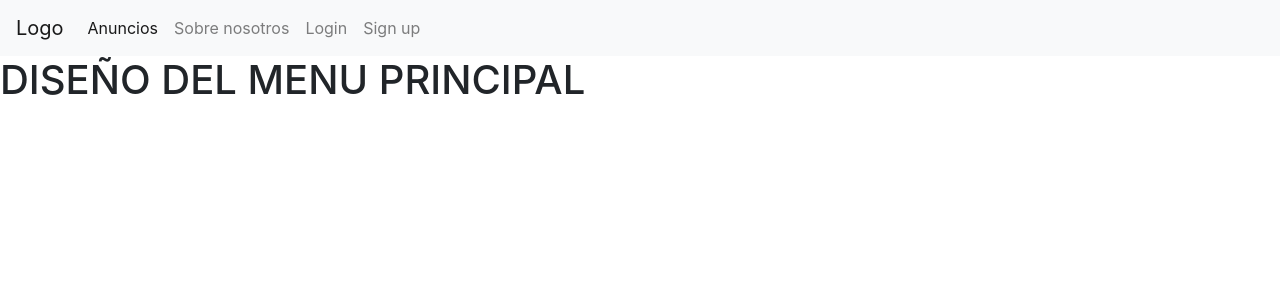
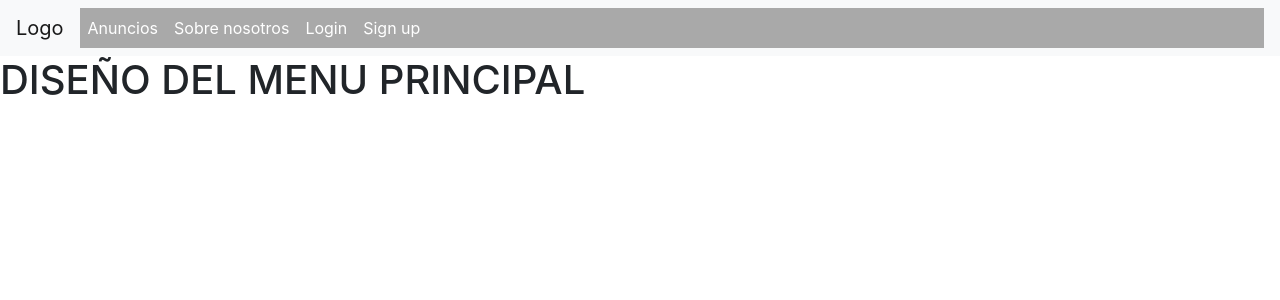
Before and after one commit to Anexo01/angular-proyecto, an Angular app: page /home in a window 1280 px wide. Shown: the top 300 px of the page. Built offline with nearby package versions, Linux system fonts and the light colour scheme.

Commit message:
Temp1 login

```diff
--- a/src/app/app.module.ts
+++ b/src/app/app.module.ts
@@ -9,6 +9,7 @@ import { HomeComponent } from './home/home.component';
 import { LoginComponent } from './login/login.component';
 import { SignupComponent } from './signup/signup.component';
 import { MenuComponent } from './menu/menu.component';
+import { ReactiveFormsModule } from '@angular/forms';
 
 @NgModule({
   declarations: [
@@ -22,7 +23,8 @@ import { MenuComponent } from './menu/menu.component';
   imports: [
     BrowserModule,
     AppRoutingModule,
-    NgbModule
+    NgbModule,
+    ReactiveFormsModule
   ],
   providers: [],
   bootstrap: [AppComponent]
--- /dev/null
+++ b/src/app/interface.ts
@@ -0,0 +1,4 @@
+export interface Interface {
+    email: string;
+    password: string;
+}
--- a/src/app/login/login.component.html
+++ b/src/app/login/login.component.html
@@ -1 +1,19 @@
-<p>login works!</p>
+<div class="container-wrapper container d-flex justify-content-center align-items-center">
+    <div class="form-marges text-center">
+      <div class="alert alert-primary" role="alert">
+        Validació
+      </div>
+      <form [formGroup]="loginForm" (submit)="submit()" >
+        <!--(submit) és un event que es desperta quan un butto de tipus submit és clicat-->
+        <div class="form-group">
+          <input type="email" class="form-control" id="email-input" placeholder="Entra Email" formControlName="email">
+        </div>
+        <div class="form-group">
+          <input type="password" class="form-control" id="password-input" placeholder="Entra la contrassenya" formControlName="password">
+        </div>
+        <button type="submit" class="btn btn-primary" [disabled]="!loginForm.valid">Validar credencials</button>
+      </form>
+    <!--  <h1>{{loginForm.value.email}}</h1> -->
+      <small><a routerLink="/signup">Crear un compte nou</a></small>
+    </div>
+  </div>
--- a/src/app/login/login.component.ts
+++ b/src/app/login/login.component.ts
@@ -1,4 +1,6 @@
 import { Component, OnInit } from '@angular/core';
+import { FormBuilder, FormGroup, Validators } from '@angular/forms';
+import { UsuarisService } from '../usuaris.service';
 
 @Component({
   selector: 'app-login',
@@ -6,10 +8,27 @@ import { Component, OnInit } from '@angular/core';
   styleUrls: ['./login.component.css']
 })
 export class LoginComponent implements OnInit {
-
-  constructor() { }
-
+  public loginForm: FormGroup;
+  email: ''
+  password: ''
+  constructor(public usuaris: UsuarisService,private fb: FormBuilder,) { }
   ngOnInit(): void {
+    this.crearFormulari();
   }
-
+  private crearFormulari(): void {
+    this.loginForm = this.fb.group(
+      {
+        email: ['', [Validators.required, Validators.email]],
+        password: ['', [Validators.required, Validators.minLength(8)]]
+      }
+    );
+  }
+  public submit():void{
+    const {email, password} = this.loginForm.value;
+    this.usuaris.validarUsuari(email,password).subscribe((resultat)=>{
+      localStorage.setItem('email',resultat.email);
+      localStorage.setItem('token',resultat.token);
+      this.ngOnInit();
+    })
+  }
 }
--- a/src/app/menu/menu.component.css
+++ b/src/app/menu/menu.component.css
@@ -0,0 +1,6 @@
+div{
+    background-color:darkgrey;
+}
+a{
+    color:azure;
+}
--- a/src/app/menu/menu.component.html
+++ b/src/app/menu/menu.component.html
@@ -3,17 +3,17 @@
     <div class="collapse navbar-collapse" id="navbarSupportedContent">
       <ul class="navbar-nav mr-auto">
         <li class="nav-item active">
-          <a class="nav-link" href="/vacants">Anuncios</a>
+          <a class="nav-link text-white" href="/vacants">Anuncios</a>
         </li>
         <li class="nav-item">
-          <a class="nav-link" href="/home">Sobre nosotros</a>
+          <a class="nav-link text-white" href="/home">Sobre nosotros</a>
         </li>
-        <li class="nav-item">
-          <a class="nav-link" href="/login">Login</a>
-        </li>
-        <li class="nav-item">
-          <a class="nav-link" href="/signup">Sign up</a>
-        </li>
+          <li style="text-align:right" class="nav-item">
+            <a class="nav-link text-white" href="/login">Login</a>
+          </li>
+          <li style="text-align:right" class="nav-item">
+            <a class="nav-link text-white" href="/signup">Sign up</a>
+          </li>
       </ul>
     </div>
   </nav>
--- a/src/app/usuaris.service.ts
+++ b/src/app/usuaris.service.ts
@@ -1,9 +1,28 @@
 import { Injectable } from '@angular/core';
-
+import { HttpClient} from '@angular/common/http';
 @Injectable({
   providedIn: 'root'
 })
 export class UsuarisService {
 
-  constructor() { }
+  urlServidor= 'http://localhost:3000'
+  usuarivalidat = ''
+  constructor(private http: HttpClient) { }
+
+  validarUsuari(email,contraseña){
+    return this.http.post<any>(
+      this.urlServidor+'/validar',
+      {
+        email: email,
+        passwd: contraseña
+      }
+    )
+  }
+
+  registrarUsuari(email,contraseña){
+
+  }
+
+
+
 }
```
